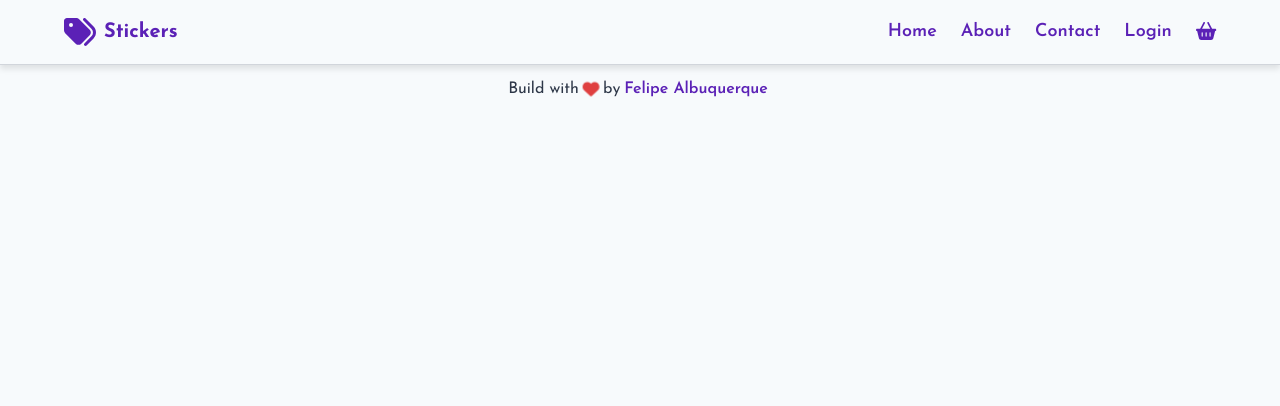
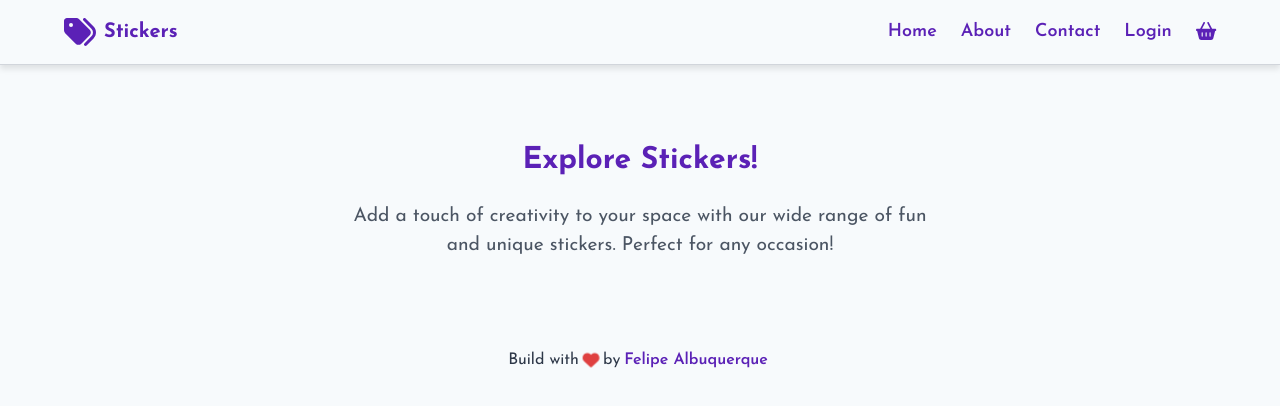
Before and after one commit to FelipeAAlbuquerque/Store-App-UI, a React (Vite) app: page /cart in a window 1280 px wide. Shown: the top 406 px of the page. Built offline with nearby package versions, Linux system fonts and the light colour scheme.

Commit message:
Implementation of the Home board component

```diff
--- a/src/App.jsx
+++ b/src/App.jsx
@@ -1,9 +1,11 @@
 import Header from './Components/header/Header.jsx';
 import Footer from './Components/footer/Footer.jsx';
+import Home from './Components/board/Home.jsx';
 
 function App() {
     return (<>
         <Header/>
+        <Home/>
         <Footer/>
     </>);
 }
--- /dev/null
+++ b/src/Components/board/Home.jsx
@@ -0,0 +1,15 @@
+import PageHeading from "./PageHeading";
+import './board.css';
+
+const Home = () => {
+    return (
+        <div className="home-container">
+            <PageHeading title="Explore Stickers!">
+                Add a touch of creativity to your space with our wide range of fun and
+                unique stickers. Perfect for any occasion!
+            </PageHeading>
+        </div>
+    );
+};
+
+export default Home;
--- /dev/null
+++ b/src/Components/board/PageHeading.jsx
@@ -0,0 +1,12 @@
+import PageTitle from "./PageTitle.jsx";
+
+const PageHeading = ({children, title}) => {
+  return (
+    <div className="page-heading-container">
+      <PageTitle title={title} />
+      <p className="page-heading-paragraph">{children}</p>
+    </div>
+  )
+};
+
+export default PageHeading
--- /dev/null
+++ b/src/Components/board/PageTitle.jsx
@@ -0,0 +1,9 @@
+const PageTitle = ({title}) => {
+  return (
+    <div className="page-title">
+        {title}
+    </div>
+  );
+}
+
+export default PageTitle;
--- /dev/null
+++ b/src/Components/board/board.css
@@ -0,0 +1,21 @@
+.page-title {
+    font-size: 1.875rem;
+    font-weight: 800;
+    text-align: center;
+    color: var(--primary-color);
+    margin-top: 1rem;
+    padding: 0.5rem 0;
+}
+
+.page-heading-container {
+    text-align: center;
+    max-width: 576px;
+    margin: 0 auto;
+    padding: 1.5rem 1rem;
+}
+
+.page-heading-paragraph {
+    font-size: 1.2rem;
+    line-height: 1.5;
+    color: #4b5563;
+}
--- a/src/Components/header/Header.jsx
+++ b/src/Components/header/Header.jsx
@@ -1,5 +1,6 @@
 import { FontAwesomeIcon } from "@fortawesome/react-fontawesome";
 import { faShoppingBasket, faTags } from "@fortawesome/free-solid-svg-icons";
+import './header.css';
 
 const Header = () => {
     return (
--- /dev/null
+++ b/src/Components/header/header.css
@@ -0,0 +1,85 @@
+.header {
+    border-bottom: 1px solid var(--border-color);
+    position: sticky;
+    top: 0;
+    z-index: 20;
+    font-weight: var(--font-weight-bold);
+    font-size: 20px;
+    background-color: var(--bg-light);
+    box-shadow: 0 4px 6px rgba(0, 0, 0, 0.1);
+}
+
+.container {
+    display: flex;
+    align-items: center;
+    justify-content: space-between;
+    margin: 0 auto;
+    max-width: 1152px;
+    padding: var(--padding-y) var(--padding-x);
+}
+
+.link {
+    display: flex;
+    align-items: center;
+    text-decoration: none;
+}
+
+.fa-icon {
+    height: 32px;
+    width: 32px;
+    margin-right: 8px;
+    color: var(--primary-color);
+}
+
+.brand-title {
+    font-size: 20px;
+    font-weight: var(--font-weight-bold);
+    color: var(--primary-color);
+}
+
+.nav {
+    display: none;
+    position: absolute;
+    top: 100%;
+    left: 0;
+    width: 100%;
+    box-shadow: 0 4px 6px var(--hover-shadow-color);
+    padding: var(--padding-y) 0;
+    z-index: 10;
+}
+
+.nav.open {
+    display: block;
+}
+
+.nav ul {
+    list-style: none;
+    margin: 0;
+    padding: 0;
+    display: flex;
+    gap: 24px;
+}
+
+@media (min-width: 1024px) {
+    .nav {
+        display: flex;
+        position: static;
+        width: auto;
+        box-shadow: none;
+        padding: 0;
+    }
+}
+
+.nav-link {
+    display: block;
+    text-align: center;
+    font-size: 18px;
+    font-weight: 600;
+    color: var(--primary-color);
+    text-decoration: none;
+    transition: color 0.3s ease;
+}
+
+.nav-link:hover {
+    color: var(--hover-color);
+}
--- a/src/index.css
+++ b/src/index.css
@@ -26,91 +26,6 @@ body {
     padding: 0;
 }
 
-.header {
-    border-bottom: 1px solid var(--border-color);
-    position: sticky;
-    top: 0;
-    z-index: 20;
-    font-weight: var(--font-weight-bold);
-    font-size: 20px;
-    background-color: var(--bg-light);
-    box-shadow: 0 4px 6px rgba(0, 0, 0, 0.1);
-}
-
-.container {
-    display: flex;
-    align-items: center;
-    justify-content: space-between;
-    margin: 0 auto;
-    max-width: 1152px;
-    padding: var(--padding-y) var(--padding-x);
-}
-
-.link {
-    display: flex;
-    align-items: center;
-    text-decoration: none;
-}
-
-.fa-icon {
-    height: 32px;
-    width: 32px;
-    margin-right: 8px;
-    color: var(--primary-color);
-}
-
-.brand-title {
-    font-size: 20px;
-    font-weight: var(--font-weight-bold);
-    color: var(--primary-color);
-}
-
-.nav {
-    display: none;
-    position: absolute;
-    top: 100%;
-    left: 0;
-    width: 100%;
-    box-shadow: 0 4px 6px var(--hover-shadow-color);
-    padding: var(--padding-y) 0;
-    z-index: 10;
-}
-
-.nav.open {
-    display: block;
-}
-
-.nav ul {
-    list-style: none;
-    margin: 0;
-    padding: 0;
-    display: flex;
-    gap: 24px;
-}
-
-@media (min-width: 1024px) {
-    .nav {
-        display: flex;
-        position: static;
-        width: auto;
-        box-shadow: none;
-        padding: 0;
-    }
-}
-
-.nav-link {
-    display: block;
-    text-align: center;
-    font-size: 18px;
-    font-weight: 600;
-    color: var(--primary-color);
-    text-decoration: none;
-    transition: color 0.3s ease;
-}
-
-.nav-link:hover {
-    color: var(--hover-color);
-}
 
 .home-container,
 .product-listings-container {
@@ -119,27 +34,6 @@ body {
     padding: 2rem 1.5rem;
 }
 
-.page-title {
-    font-size: 1.875rem;
-    font-weight: 800;
-    text-align: center;
-    color: var(--primary-color);
-    margin-top: 1rem;
-    padding: 0.5rem 0;
-}
-
-.page-heading-container {
-    text-align: center;
-    max-width: 576px;
-    margin: 0 auto;
-    padding: 1.5rem 1rem;
-}
-
-.page-heading-paragraph {
-    font-size: 1.2rem;
-    line-height: 1.5;
-    color: #4b5563;
-}
 
 .product-card {
     width: 18rem;
```
